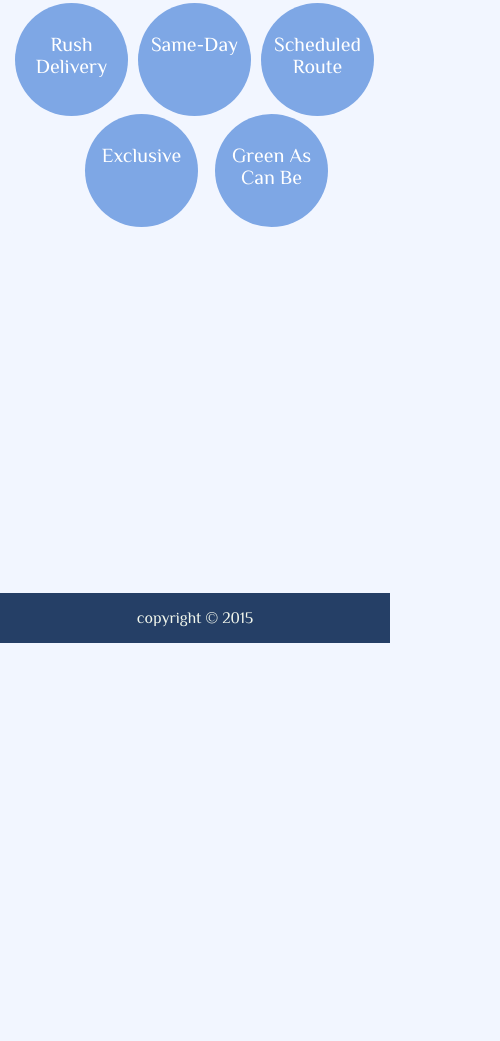
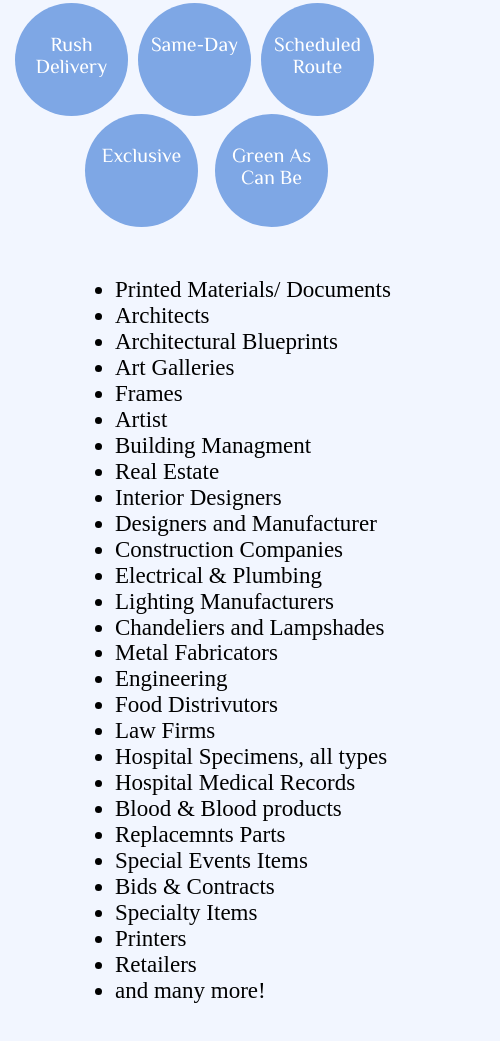
Before and after one commit to mrpacheco1/activetransport, a plain HTML site: page services.html in a window 390 px wide. Shown: the part 201-1242 px from the top of the page, 500 px wide, since content can reach past the window. Before the commit the page ends 844 px from the top, so only its background shows below. Drawn offline with nearby package versions, Linux system fonts and the light colour scheme.

Commit message:
cambios en seccion de servicios

```diff
--- a/services.css
+++ b/services.css
@@ -18,7 +18,7 @@ img{
 
 	}
 
-nav{
+#banner nav{
 	position:relative;
 	margin:auto;
 	margin-top:-15px;
@@ -27,7 +27,7 @@ nav{
 	height:40px;
 }
 
-li{
+#banner li{
 	display:inline;
 	font-size:30px;
 	padding:10px;
@@ -40,7 +40,7 @@ a{
 	color:#f1f6ec;
 }
 
-li:hover{
+#banner li:hover{
 	text-shadow: 0px 0px 20px #3c5523;
   }
 .S:active{
@@ -269,3 +269,32 @@ position:absolute;
 right:10px;
 font-family: 'Philosopher', sans-serif;
 }
+
+#lst{
+	position: relative;
+	background: ---red;
+	width: 1000px;
+	height: 450px;
+    margin-left: 500px;
+}
+#lista1{
+	position: absolute;
+}
+
+.list1{
+	display: block;
+	color: black;
+	font-size: 23px;
+	left:100px;
+}
+#lista2{
+	position: absolute;
+
+}
+
+.list2{
+	display: block;
+	color: black;
+	margin-left: 500px;
+	font-size: 23px;
+}
--- a/services.html
+++ b/services.html
@@ -39,6 +39,7 @@
 
 	</div>
 
+
 	<div id="mainpic">
 		<img src="img/storervfx.JPG">
 	</div>
@@ -73,6 +74,49 @@
 				<p id="G">Green As Can Be</p>
 
 				</div>
+		</div>
+
+	</div>
+
+
+	<div id="lst">
+
+ 		<div id="lista1">
+			<ul class="list1">
+  				  <li>Printed Materials/ Documents</li>
+  				  <li>Architects</li>
+				  <li>Architectural Blueprints</li>
+				  <li>Art Galleries</li>
+				  <li>Frames</li>
+				  <li>Artist</li>
+				  <li>Building Managment</li>
+				  <li>Real Estate</li>
+				  <li>Interior Designers</li>
+				  <li>Designers and Manufacturer</li>
+				  <li>Construction Companies</li>
+				  <li>Electrical & Plumbing</li>
+				  <li>Lighting Manufacturers</li>
+				  <li>Chandeliers and Lampshades</li>
+			</ul>
+		</div>
+
+		<div id="lista2">
+			<ul class="list2">
+				<li>Metal Fabricators</li>
+				<li>Engineering</li>
+				<li>Food Distrivutors</li>
+				<li>Law Firms</li>
+				<li>Hospital Specimens, all types</li>
+				<li>Hospital Medical Records</li>
+				<li>Blood & Blood products</li>
+				<li>Replacemnts Parts</li>
+				<li>Special Events Items</li>
+				<li>Bids & Contracts</li>
+				<li>Specialty Items</li>
+				<li>Printers</li>
+				<li>Retailers</li>
+				<li>and many more!</li>
+			</ul>
 		</div>
 
 	</div>
--- a/servicesland.css
+++ b/servicesland.css
@@ -17,7 +17,7 @@ img{
 	background: #253F66;
 	}
 
-nav{
+#banner nav{
 	position:relative;
 	left:-23px;
 	margin-top:-14px;
@@ -27,7 +27,7 @@ nav{
 	background:--- red;
 	}
 
-li{
+#banner li{
 	display:inline;
 	font-size:34px;
 	padding:3px;
@@ -239,6 +239,7 @@ li:hover{
 	bottom:0;
 	width:100%;
 	background:#253F66;
+	top:1400px;
 	}
 
 #footerText{
@@ -249,3 +250,34 @@ li:hover{
     /* right: 120px; */
     font-family: 'Philosopher', sans-serif;
 }
+#lst{
+	position: relative;
+	margin: auto;
+	background: ---red;
+	width: 500px;
+	height: 650px;
+}
+#lista1{
+	position: absolute;
+	width: 500px;
+	margin-right: -300px;
+}
+
+.list1{
+	display: block;
+	color: black;
+	font-size: 23px;
+	margin-left: 75px;
+}
+#lista2{
+	position: absolute;
+	top: 363px;
+
+}
+
+.list2{
+	display: block;
+	color: black;
+	font-size: 23px;
+		margin-left: 75px;
+}
--- a/servicesmobile.css
+++ b/servicesmobile.css
@@ -17,7 +17,7 @@ img{
 	background: #253F66;
 	}
 
-nav{
+#banner nav{
 	position:relative;
 	left:-15px;
 	margin-top:-6px;
@@ -26,7 +26,7 @@ nav{
 	height:40px;
 	}
 
-li{
+#banner li{
 	display:inline;
 	font-size:15px;
 	padding:3px;
@@ -238,6 +238,7 @@ li:hover{
 	bottom:0;
 	width:100%;
 	background:#253F66;
+	top: 1350px;
 	}
 
 #footerText{
@@ -248,3 +249,34 @@ li:hover{
     /* right: 120px; */
     font-family: 'Philosopher', sans-serif;
 }
+#lst{
+	position: relative;
+	margin: auto;
+	background: ---red;
+	width: 500px;
+	height: 650px;
+}
+#lista1{
+	position: absolute;
+	width: 500px;
+	margin-right: -300px;
+}
+
+.list1{
+	display: block;
+	color: black;
+	font-size: 23px;
+	margin-left: 75px;
+}
+#lista2{
+	position: absolute;
+	top: 363px;
+
+}
+
+.list2{
+	display: block;
+	color: black;
+	font-size: 23px;
+		margin-left: 75px;
+}
```
